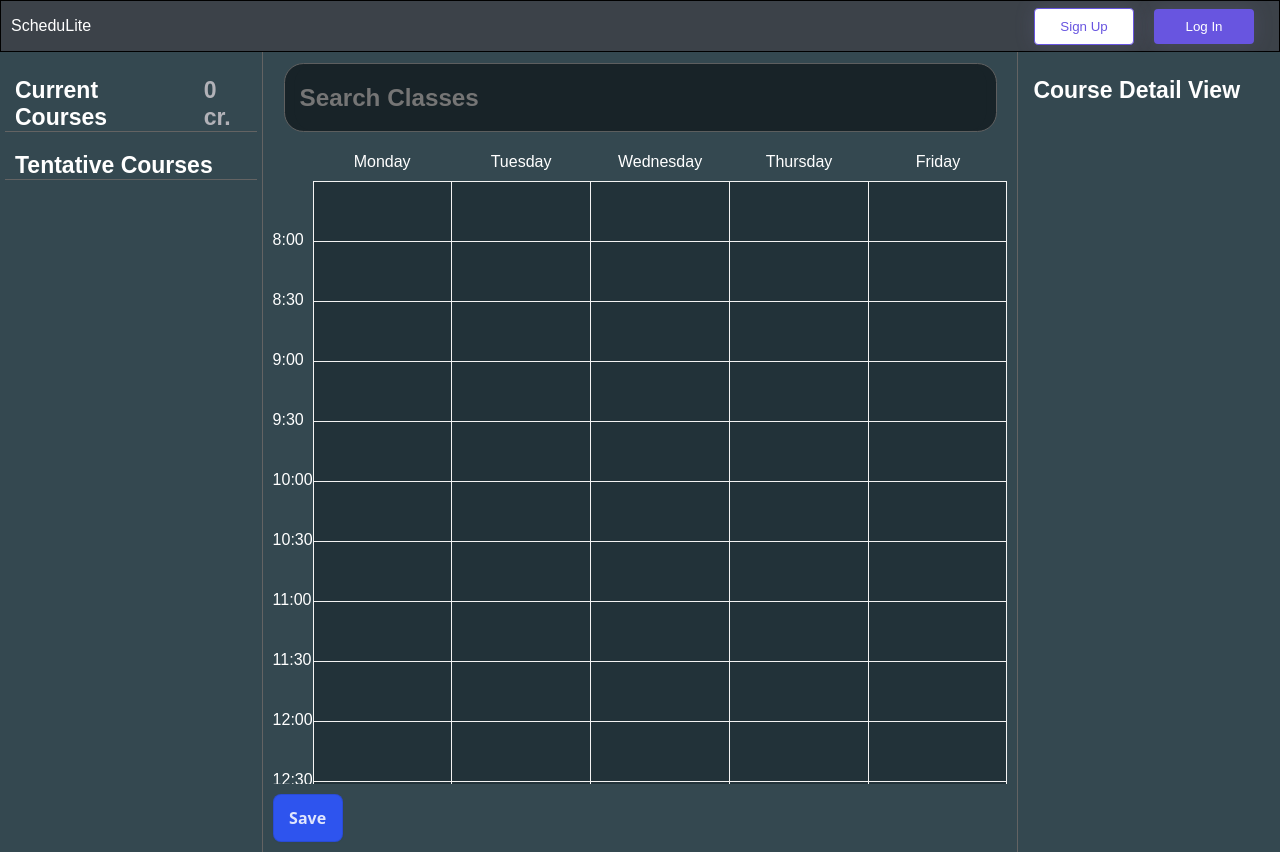
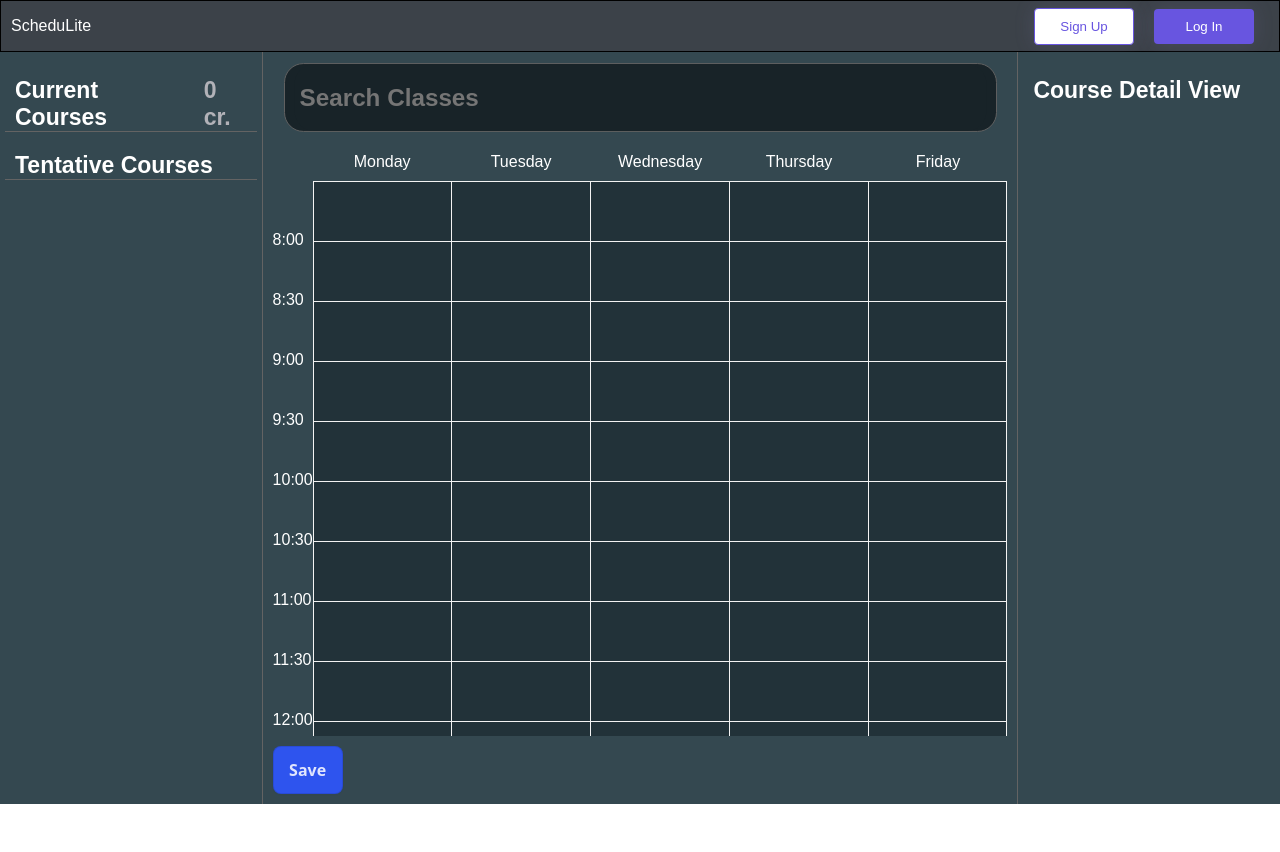
Before and after one commit to TheDeafOne/ScheduLite, a React (Create React App) app in the folder schedulite.clientapp/: page / in a window 1280 px wide. After the commit the page ends 804 px from the top, so only its background shows below. Built offline with nearby package versions, Linux system fonts and the light colour scheme.

Commit message:
vheight quickfix

```diff
--- a/schedulite.clientapp/src/App.tsx
+++ b/schedulite.clientapp/src/App.tsx
@@ -99,7 +99,7 @@ function App() {
 
     const DefaultRoutes = () => {
         return (
-            <div>
+            <div >
                 <Modal
                     isOpen={modalIsOpen}
                     onAfterOpen={afterOpenModal}
@@ -146,6 +146,7 @@ function App() {
     return (
         <ScheduleProvider>
             <div className="App">
+                <div className={"main-div"}>
                     <AnimatePresence mode={"wait"}>
                         <Routes location={location} key={location.pathname}>
                             {/*<Route path="/" element={<Home />} />*/}
@@ -157,6 +158,8 @@ function App() {
 
                 </div>
 
+            </div>
+
         </ScheduleProvider>
     );
 }
--- a/schedulite.clientapp/src/styles/BodyStructure.css
+++ b/schedulite.clientapp/src/styles/BodyStructure.css
@@ -1,5 +1,8 @@
 div {
     font-family: Arial, serif;
+}
+.main-div {
+    height: 100vh;
 }
 .main-body {
     /*padding: 20px;*/
@@ -8,7 +11,7 @@ div {
     flex-direction: row;
     justify-content: center;
     overflow-y: scroll;
-    height: 100vh;
+    height: 94vh;
 }
 .center-panel {
     display: flex;
```
Lines whose indentation alone changed are shown as unchanged.
